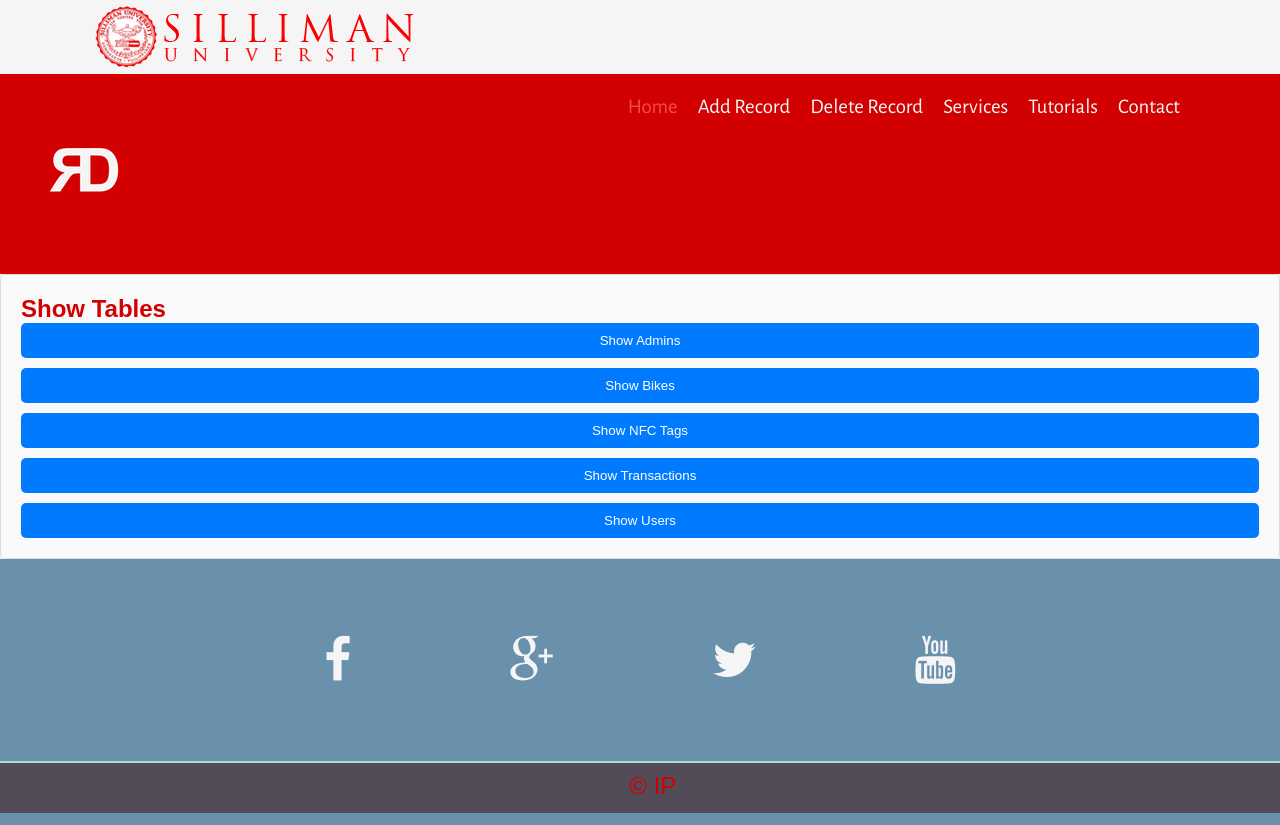
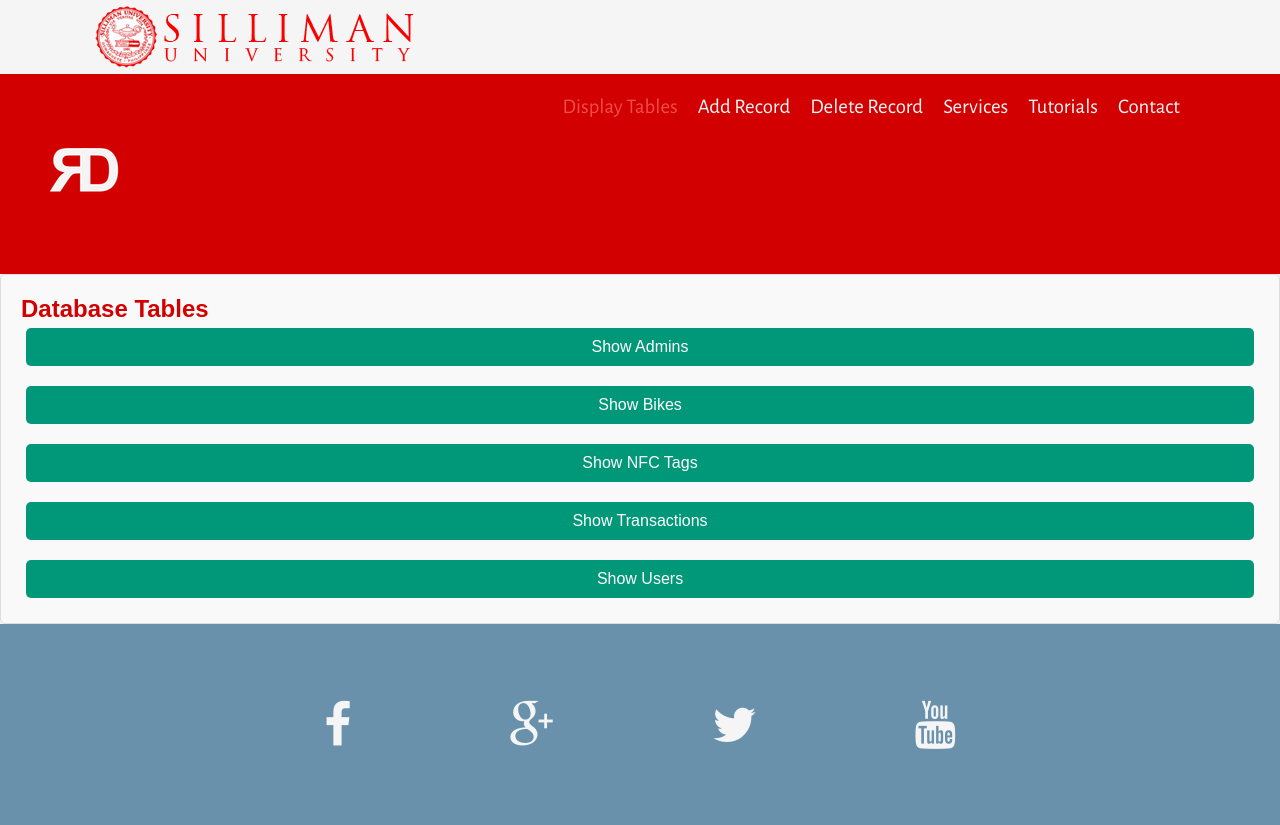
Before and after one commit to sggenDebugs/thesis-website, a PHP site: page / in a window 1280 px wide. Shown: the top 825 px of the page. Run offline with PHP 8.4, Linux system fonts and the light colour scheme.

Commit message:
remove index.html; replace with index.php for dynamic table display functionality

```diff
--- a/index.html
+++ /dev/null
@@ -1,76 +0,0 @@
-<!DOCTYPE html>
-<html lang="en">
-
-<head>
-    <meta charset="UTF-8">
-    <meta name="viewport" content="width=device-width, initial-scale=1.0">
-    <meta http-equiv="X-UA-Compatible" content="ie=edge">
-    <link rel="stylesheet" type="text/css" href="style.css">
-    <link rel="stylesheet" href="css/font-awesome.min.css">
-    <link rel="stylesheet" href="css/technology-icons.css">
-    <link rel="shortcut icon" type="image/png" href="img/favicon.png">
-    <title>RD CED - Database Viewer</title>
-</head>
-
-<body>
-    <section class="banner">
-        <div class="bannerInside">
-            <img src="img/logo.png" center>
-        </div>
-    </section>
-    <header>
-        <div id="header">
-            <a href="index.html" id="rdlogo"></a>
-            <nav>
-                <a href="#" id="menu_icon"></a>
-                <ul id="menu">
-                    <li><a href="index.html" class="current">Home</a></li>
-                    <li><a href="add_record.php">Add Record</a></li>
-                    <li><a href="delete_record.php">Delete Record</a></li>
-                    <li><a href="#">Services</a>
-                        <ul class="hidden">
-                            <li><a href="3dprinting.html">3D Printing</a></li>
-                            <li><a href="design.html">PCB Design</a></li>
-                        </ul>
-                    </li>
-                    <li><a href="#">Tutorials</a>
-                        <ul class="hidden">
-                            <li><a href="qt.html">Qt C++</a></li>
-                            <li><a href="xhtml.html">XHTML</a></li>
-                            <li><a href="php.html">php</a></li>
-                            <li><a href="mysql.html">MySql</a></li>
-                        </ul>
-                    </li>
-                    <li><a href="Contact.html">Contact</a></li>
-                </ul>
-            </nav>
-        </div>
-    </header>
-
-    <!-- Database Table Display Section -->
-    <section class="wrapper">
-        <h2>Show Tables</h2>
-        <form method="post" action="display_table.php" class="form-style">
-            <button type="submit" name="table" value="admins" class="btn">Show Admins</button>
-            <button type="submit" name="table" value="bikes" class="btn">Show Bikes</button>
-            <button type="submit" name="table" value="nfc_tags" class="btn">Show NFC Tags</button>
-            <button type="submit" name="table" value="transactions" class="btn">Show Transactions</button>
-            <button type="submit" name="table" value="users" class="btn">Show Users</button>
-        </form>
-    </section>
-
-    <!-- Footer Section -->
-    <footer>
-        <ul class="socialMedia">
-            <li><a href="https://www.facebook.com" target="_blank"><i class="fa fa-facebook"></i></a></li>
-            <li><a href="https://www.plus.google.com" target="_blank"><i class="fa fa-google-plus"></i></a></li>
-            <li><a href="https://www.twitter.com" target="_blank"><i class="fa fa-twitter"></i></a></li>
-            <li><a href="https://www.youtube.com" target="_blank"><i class="fa fa-youtube"></i></a></li>
-        </ul>
-    </footer>
-    <footer class="last">
-        <p>&copy; IP</p>
-    </footer>
-</body>
-
-</html>
--- a/display_table.php
+++ b/index.php
@@ -126,7 +126,7 @@
             <nav>
                 <a href="#" id="menu_icon"></a>
                 <ul id="menu">
-                    <li><a href="index.html" class="current">Home</a></li>
+                    <li><a href="index.php" class="current">Display Tables</a></li>
                     <li><a href="add_record.php">Add Record</a></li>
                     <li><a href="delete_record.php">Delete Record</a></li>
                     <li><a href="#">Services</a>
```
Also changed, not shown: 1 other file.
